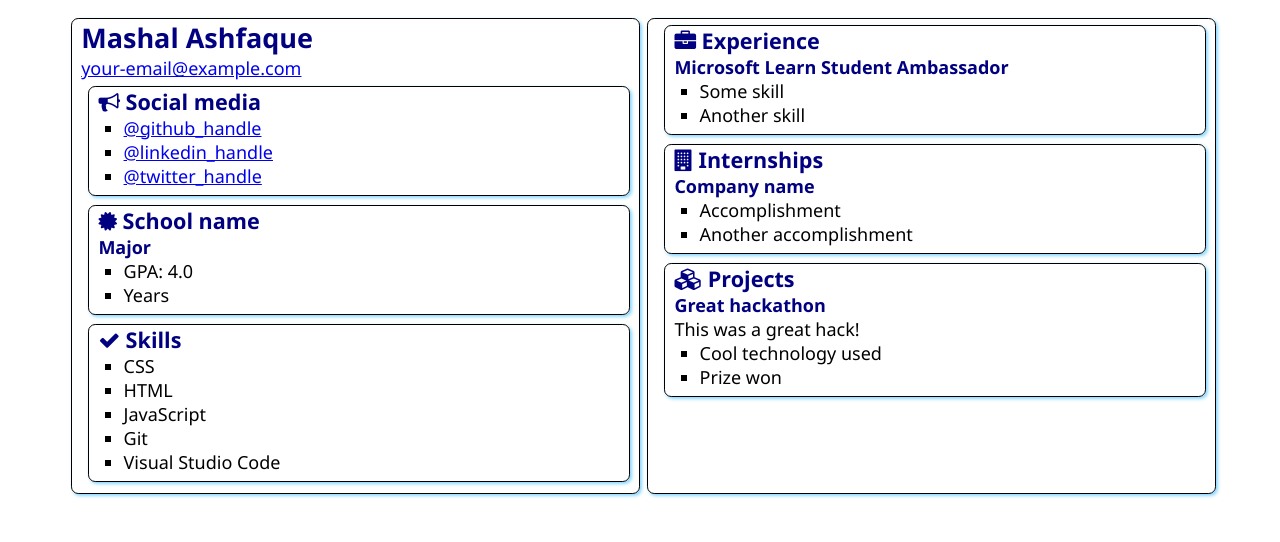
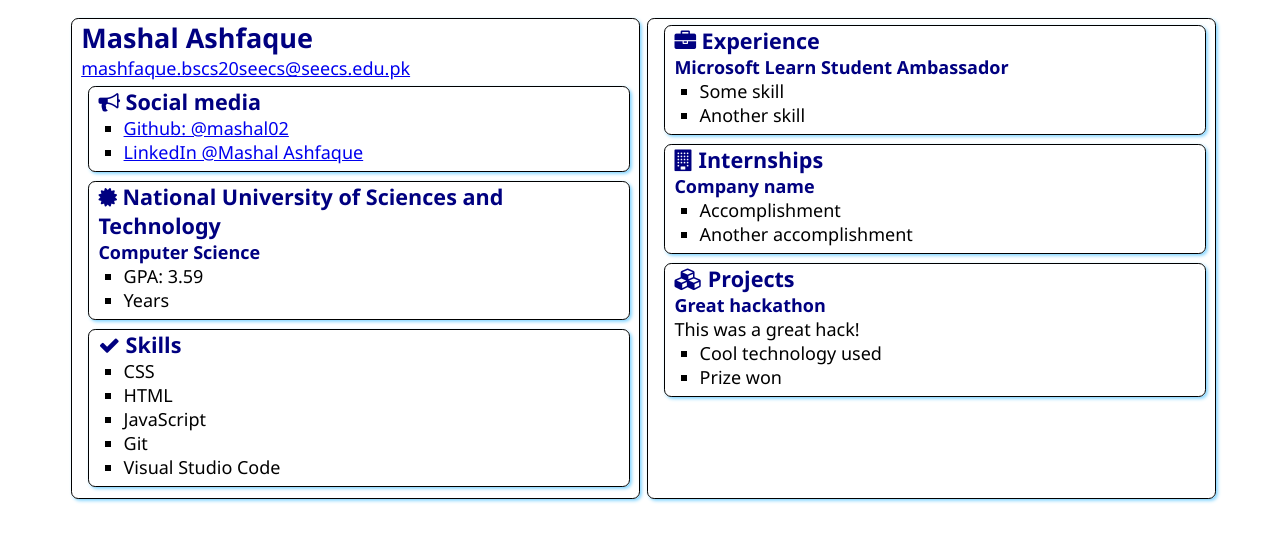
Before and after one commit to mashal02/SATechnicalOnboarding, a plain HTML site: page src/index.html in a window 1280 px wide. Drawn offline with Linux system fonts and the light colour scheme.

Commit message:
Update index.html

```diff
--- a/src/index.html
+++ b/src/index.html
@@ -13,7 +13,7 @@
     <main>
         <article class="box">
             <h1>Mashal Ashfaque</h1>
-            <div><a href="mailto:your.email@example.com">your-email@example.com</a></div>
+            <div><a href="mailto:your.email@example.com">mashfaque.bscs20seecs@seecs.edu.pk</a></div>
 
             <section class="box">
                 <h2>
@@ -21,9 +21,9 @@
                     Social media
                 </h2>
                 <ul>
-                    <li><a href="https://github.com/<handle>">@github_handle</a></li>
-                    <li><a href="https://linkedin.com/in/<handle>">@linkedin_handle</a></li>
-                    <li><a href="https://twitter.com/<handle>">@twitter_handle</a></li>
+                    <li><a href="https://github.com/mashal02">Github: @mashal02</a></li>
+                    <li><a href="https://linkedin.com/in/<handle>">LinkedIn @Mashal Ashfaque</a></li>
+
                 </ul>
             </section>
 
@@ -31,11 +31,11 @@
                 <div class="education">
                     <h2>
                         <i class="fa fa-certificate" aria-hidden="true"></i>
-                        School name
+                        National University of Sciences and Technology
                     </h2>
-                    <h3>Major</h3>
+                    <h3>Computer Science</h3>
                     <ul>
-                        <li>GPA: 4.0</li>
+                        <li>GPA: 3.59</li>
                         <li>Years</li>
                     </ul>
                 </div>
```
